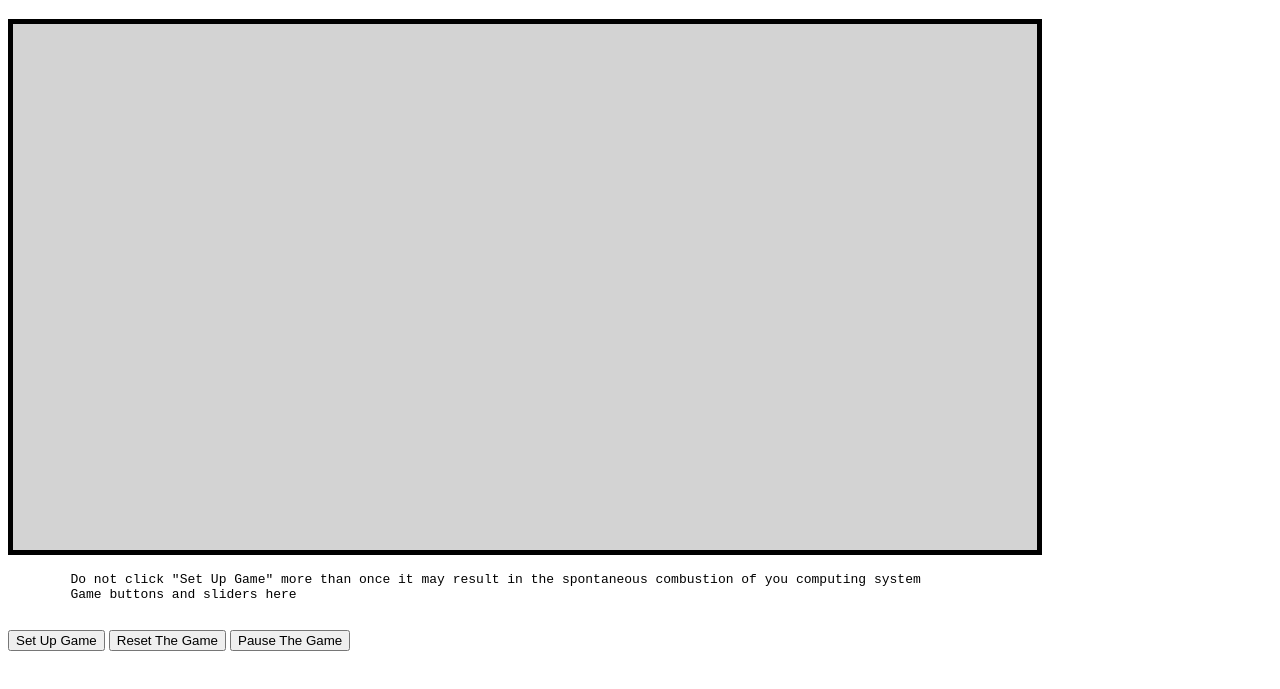
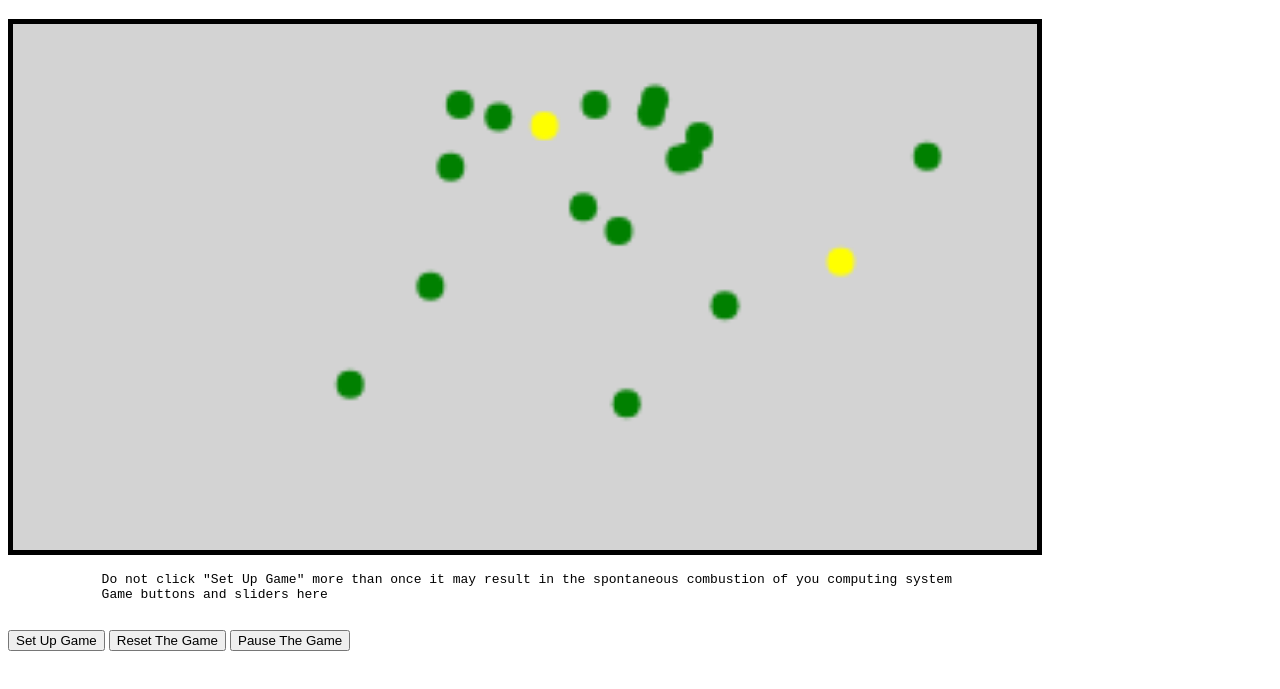
Before and after one commit to Sickmannnnnn/Evolution, a website: page EvoSim Directory/Canvas.html in a window 1280 px wide. Both pictures are taken after a click on the button "Set Up Game". Shown: the part 61-750 px from the top of the page. Drawn offline with Linux system fonts and the light colour scheme.

Commit message:
Working1

```diff
--- a/EvoSim Directory/Main.js
+++ b/EvoSim Directory/Main.js
@@ -23,9 +23,6 @@ function Organism(xPos, yPos, levelP, birthDistance, maxChildP){
     this.birthDistance = birthDistance;
     this.numChild = 0;
     this.maxChild = maxChildP;
-    if(this.level >= 1){
-        this.food = 5;
-    }
 }
 
 function setup() {
@@ -34,9 +31,15 @@ function setup() {
     for(let i = 0; i < startingPlants; i++){
         let org = new Organism(Math.random()*xCanvas, Math.random()*yCanvas, 0, Math.random()*20 + 20, Math.random()*2 + 1)
         organisms.push(org);
+        console.log(org.level);
     }
+    console.log(organisms[0].level)
     clearIntervals();
+    console.log(organisms[0].level)
     setIntervals();
+    for(let i = 0; i < organisms.length; i++){
+        console.log(organisms[i].level);
+    }
 }
 
 function setIntervals(){
@@ -47,17 +50,27 @@ function clearIntervals(){
 }
 
 function draw() {
+    for(let org in organisms){
+        console.log(org.level);
+    }
     context.clearRect(0,0, canvas.width, canvas.height);
-    for(const org in organisms){
+    for(let i = 0; i < organisms.length; i++){
+        let org = organisms[i];
         context.beginPath();
+        //console.log("path");
         context.ellipse(org.x,org.y,orgDiameter,orgDiameter,0,0,2 * Math.PI);
-        if(org.level === 0){
+        let isLev = org.level === 0;
+        console.log(isLev);
+        console.log(org.level);
+        if(isLev){
             context.fillStyle = "green";
+            console.log("color");
         }
         if(org.level === 1){
             context.fillStyle = "yellow";
         }
         context.fill();
+        //console.log("fill");
     }
     die();
     predate();
@@ -68,7 +81,8 @@ function draw() {
 function reproduce(){
     let temp = [];
     let horny = [];
-    for(const org in organisms){
+    for(let i = 0; i < organisms.length; i++){
+        let org = organisms[i];
         horny.push(org);
     }
     for(let i = 0; i < organisms.length-1; i++){
@@ -82,7 +96,7 @@ function reproduce(){
                     let yPos = average(org1.y, org2.y) + Math.random()*b - b/2;
                     let rand = Math.random();
                     let birthDistance = b + Math.random()*10 - 5;
-                    console.log(birthDistance)
+                    //console.log(birthDistance);
                     let birthDistanceSum = 0;
                     let maxChildSum = 0;
                     for(let k = 0; k < organisms.length; k++){
@@ -90,8 +104,8 @@ function reproduce(){
                         maxChildSum += organisms[k].maxChild;
 
                     }
-                    console.log('average birth distance: ' + birthDistanceSum / organisms.length)
-                    console.log('maximum children: ' + maxChildSum / organisms.length)
+                    //console.log('average birth distance: ' + birthDistanceSum / organisms.length);
+                    //console.log('maximum children: ' + maxChildSum / organisms.length);
                     let level;
                     if(rand > .8){
                         level = org1.level + 1;
@@ -120,7 +134,8 @@ function reproduce(){
             }
         }
     }
-    for(const org in temp){
+    for(let i = 0; i < temp.length; i++){
+        let org = temp[i]
         organisms.push(org);
     }
 }
@@ -135,7 +150,7 @@ function predate(){
                 let org2 = organisms[j];
                 if(!temp.includes(org2) && org1.level - 1 === org2.level && inRange(org1,org2,org1.diameter + org2.diameter)){
                     temp.push(org2);
-                    org1.food += 1;
+                    org1.food++;
                 }
             }
         }
@@ -144,6 +159,7 @@ function predate(){
         for(let j = 0; j < temp.length; j++){
             if(organisms[i] === temp[j]){
                 organisms.splice(i,1);
+                console.log("predate is probably working");
                 break;
             }
         }
@@ -154,7 +170,7 @@ function die(){
     let temp = [];
     for(let i = 0; i < organisms.length; i++){
         let org1 = organisms[i];
-        org1.timeAlive += 1;
+        org1.timeAlive++;
         if(org1.timeAlive >= org1.lifeSpan){
             temp.push(org1);
             break;
@@ -177,6 +193,7 @@ function die(){
         for(let j = 0; j < temp.length; j++){
             if(organisms[i] === temp[j]){
                 organisms.splice(i,1);
+                console.log("die is probably working");
                 break;
             }
         }
```
Also changed, not shown: EvoSim Directory/Canvas.html (indentation only).
